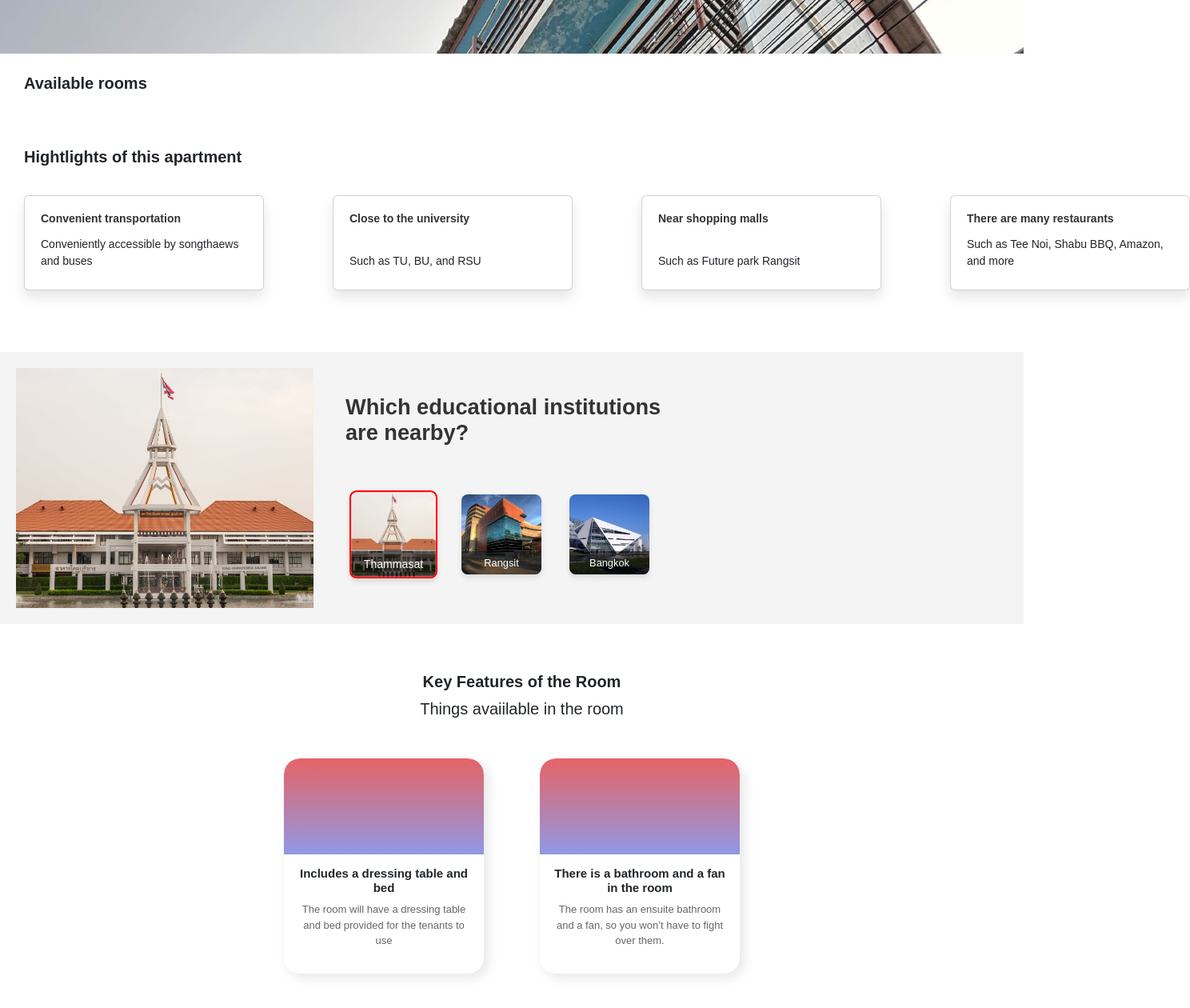
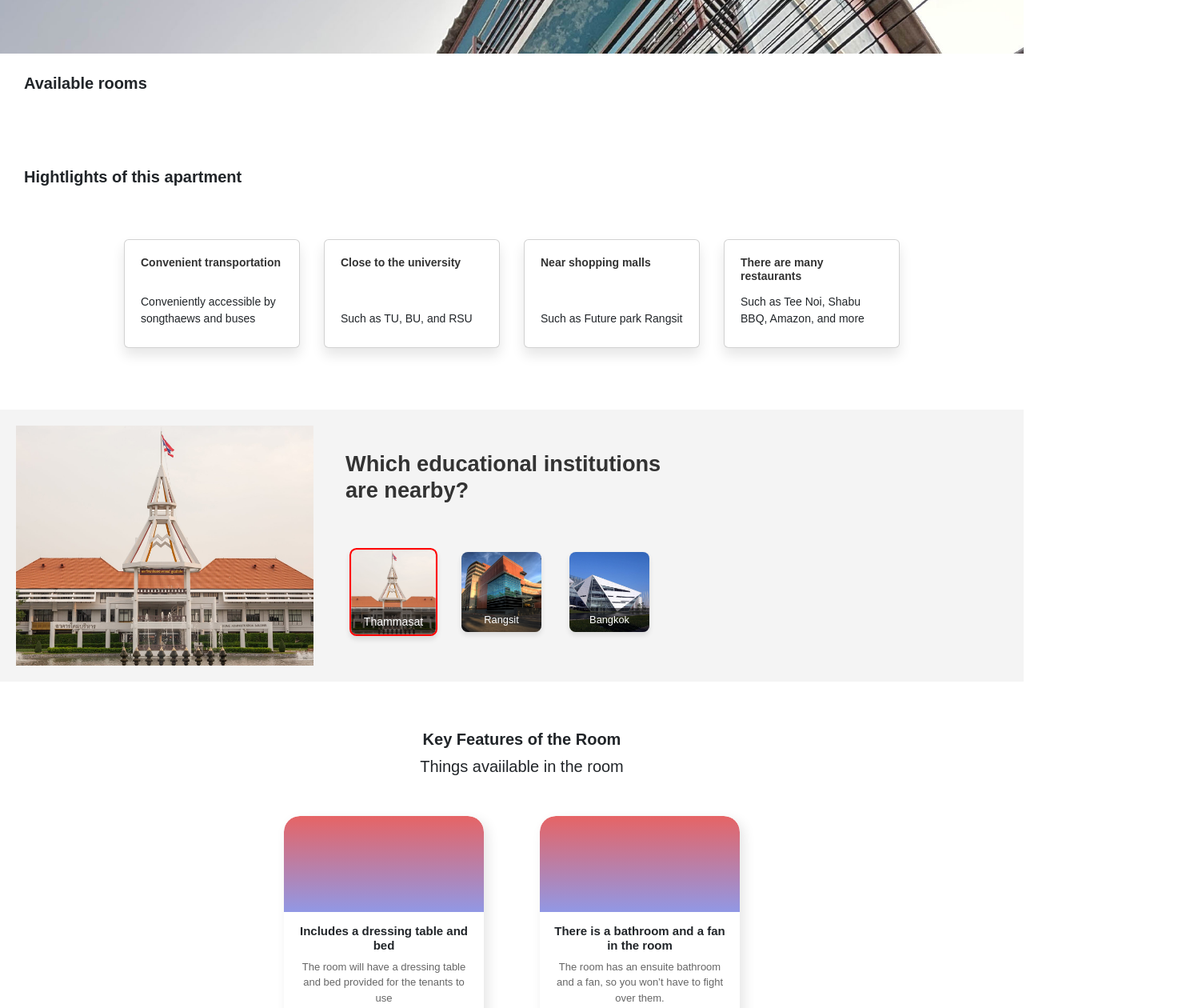
Before and after one commit to beerser/Software-Engineering-Projects, a React (Vite) app in the folder Srisuwan/: page / in a window 1280 px wide. Shown: the part 360-1620 px from the top of the page at 80% size, 1488 px wide, since content can reach past the window. Built offline with nearby package versions, Linux system fonts and the light colour scheme; a web font is replaced by a local one.

Commit message:
Update performance
✅ Update card css
✅ Update card example css
✅ Update card text css
✅ Fix homepage code
✅ Fix card jsx code

```diff
--- a/Srisuwan/src/components/Cards.jsx
+++ b/Srisuwan/src/components/Cards.jsx
@@ -1,6 +1,7 @@
 import React from 'react';
 import { useNavigate } from 'react-router-dom';
-import "../css/Cards.css";
+import "../css/Cards.css";  // นำเข้าไฟล์ CSS
+
 const Cards = ({ obj, onPaymentClick }) => {
   const navigate = useNavigate();
 
@@ -18,50 +19,24 @@ const Cards = ({ obj, onPaymentClick }) => {
   };
 
   return (
-    <div
-      style={{
-        display: "flex",
-        gap: "1rem",
-        overflowX: "auto",
-        scrollSnapType: "x mandatory",
-        padding: "1rem",
-        scrollbarWidth: "none",
-        msOverflowStyle: "none",
-        margin: "0 auto",
-
-      }}
-      className="scroll-container"
-    >
+    <div className="scroll-container">
       {obj.map((item, index) => {
         return (
           <div
             key={index}
             className="card"
-            style={{
-              width: "13rem",
-              padding: "10px",
-              scrollSnapAlign: "start", // Snapping to each card when scrolling
-              flex: "0 0 auto",
-              borderRadius: "15px",
-              margin: "7px",
-              boxShadow: "5px 5px 15px rgba(0, 0, 0, 0.1)",
-              backgroundColor: "#fff",
-              transition: "transform 0.3s ease-in-out", // Add smooth animation for hover
-            }}
           >
             <img
               src={item.image_url}
               className="card-img-top"
               alt={item.room_number}
-              style={{ width: "100%", height: "150px", objectFit: "cover", borderRadius: "10px" }} // Adjust image to fit the card
             />
             <div className="card-body">
-              <h5 className="card-title" style={{ fontSize: "1.1rem", fontWeight: "600" }}>{item.room_number}</h5>
-              <p className="card-text" style={{ fontSize: "0.9rem", color: "#555" }}>{item.price} Bath</p>
+              <h5 className="card-title">{item.room_number}</h5>
+              <p className="card-text">{item.price} Bath</p>
               <button
                 className="btn btn-primary"
                 onClick={() => handleRentClick(item)}
-                style={{ width: "100%", padding: "8px", backgroundColor: "#007bff", border: "none", color: "#fff", borderRadius: "5px", cursor: "pointer" }}
               >
                 เช่า
               </button>
--- a/Srisuwan/src/css/Cards.css
+++ b/Srisuwan/src/css/Cards.css
@@ -7,8 +7,9 @@
   scrollbar-width: none; /* Firefox */
   -ms-overflow-style: none; /* IE and Edge */
   margin: 0 auto;
+  margin-bottom: 50px;
   margin-left: 30px;
-  margin-bottom: 50px;
+  justify-content: flex-start; /* ชิดซ้าย */
 }
 
 /* ซ่อน scrollbar บน Chrome, Safari */
@@ -20,7 +21,6 @@
   width: 10rem; /* ลดขนาดความกว้างของการ์ด */
   padding: 10px;
   scroll-snap-align: start; /* Snapping to each card when scrolling */
-  flex: 0 0 auto; /* ทำให้การ์ดมีขนาดคงที่ตามที่กำหนด */
   border-radius: 15px;
   margin: 7px;
   background-color: #fff;
@@ -59,6 +59,7 @@
 .btn-primary {
   width: 100%;
   padding: 8px;
+  margin-top: 10px;
   background-color: #007bff;
   border: none;
   color: #fff;
--- a/Srisuwan/src/css/Cardsexample.css
+++ b/Srisuwan/src/css/Cardsexample.css
@@ -4,7 +4,6 @@
   gap: 70px;
   justify-content: center;
   margin-top: 25px;
-    margin-bottom: 70px;
 }
 
 .cardx {
@@ -12,12 +11,18 @@
   min-height: 150px;
   background: white;
   border-radius: 20px;
-    box-shadow: 5px 5px 15px rgba(0, 0, 0, 0.1);
-    transition: 0.2s ease-in-out;
+  box-shadow: 5px 5px 15px rgba(0, 0, 0, 0.1); /* เงาปกติ */
+  transition: transform 0.2s ease-in-out, box-shadow 0.2s ease-in-out; /* เพิ่ม transition สำหรับ box-shadow */
   display: flex;
   flex-direction: column;
   align-items: center;
   overflow: hidden;
+  margin-bottom: 10px;
+}
+
+.cardx:hover {
+  transform: scale(1.05); /* ขยายการ์ดเมื่อชี้เมาส์ */
+  box-shadow: 10px 10px 25px rgba(0, 0, 0, 0.2); /* เพิ่มเงาเมื่อชี้เมาส์ */
 }
 
 .img {
@@ -47,6 +52,7 @@
   font-size: 13px;
   color: #666;
 }
+
 @media screen and (max-width: 1200px) {
   .cardx-container {
     gap: 40px; /* Reduce gap between cards */
--- a/Srisuwan/src/css/Cardtext.css
+++ b/Srisuwan/src/css/Cardtext.css
@@ -7,22 +7,20 @@
 
 .card-container {
   display: flex;
-  flex-direction: row;
   gap: 1rem;
-  justify-content: flex-start; /* ชิดซ้าย */
-  margin-top: 20px;
+  justify-content: center; /* ชิดซ้าย */
+  margin-top: 50px;
   margin-bottom: 70px;
+  flex-wrap: wrap; /* ทำให้การ์ดสามารถพับได้เมื่อหน้าจอเล็ก */
 }
 
 .card {
   margin-top: 10px;
-  margin-left: 30px;
-  margin-right: 40px;
-  width: 300px;
   cursor: pointer;
   border-radius: 0.75rem;
-  background: #f1f1f3;
+  background: #ffffff;
   box-shadow: 0px 9px 16px 0px rgb(0 0 0 / 10%);
+  flex: 0 0 auto; /* ไม่ให้การ์ดขยายตามขนาดของ container */
 }
 
 .card__title {
@@ -46,18 +44,16 @@
   }
 
   .card {
-    width: 220px;
-    /* Slightly reduce the width */
+    width: 220px; /* Slightly reduce the width */
+    height: auto; /* ลดความยาวการ์ด */
   }
 
   .card__title {
     font-size: 15px;
-    /* Reduce title size */
   }
 
   .card__content {
     font-size: 13px;
-    /* Reduce content font size */
   }
 }
 
@@ -71,20 +67,18 @@
   }
 
   .card {
-    width: 80%;
-    /* Make cards take up more space */
+    width: 80%; /* Make cards take up more space */
     margin-left: 0;
     margin-right: 0;
+    height: 50px; /* ลดความยาวการ์ด */
   }
 
   .card__title {
     font-size: 15px;
-    /* Further reduce title font size */
   }
 
   .card__content {
     font-size: 15px;
-    /* Further reduce content font size */
   }
 }
 
@@ -93,24 +87,21 @@
   .card-container {
     gap: 1rem;
     flex-direction: column;
-    /* Stack cards vertically */
     align-items: center;
   }
 
   .card {
-    width: 90%;
-    /* Cards take almost the full width */
+    width: 90%; /* Cards take almost the full width */
     margin-left: 0;
     margin-right: 0;
+    height: 220px; /* ลดความยาวการ์ด */
   }
 
   .card__title {
     font-size: 14px;
-    /* Even smaller title font size */
   }
 
   .card__content {
     font-size: 11px;
-    /* Further reduce content font size */
   }
 }
--- a/Srisuwan/src/page/Home.jsx
+++ b/Srisuwan/src/page/Home.jsx
@@ -15,7 +15,6 @@ import Register from "./Register";
 import Footer from "../components/footer";
 import Neary from "../components/Neary";
 import Roombooking from "./Roombooking";
-import Upload from "./Upload";
 
 
 function Home() {
@@ -87,8 +86,6 @@ function Home() {
           <Route
             path="/information"
             element={<Roombooking/>}/>
-
-            <Route path="/upload" element = {<Upload/>}></Route>
         </Routes>
       </Router>
     </AuthProvider>
```
Lines whose indentation alone changed are shown as unchanged.
